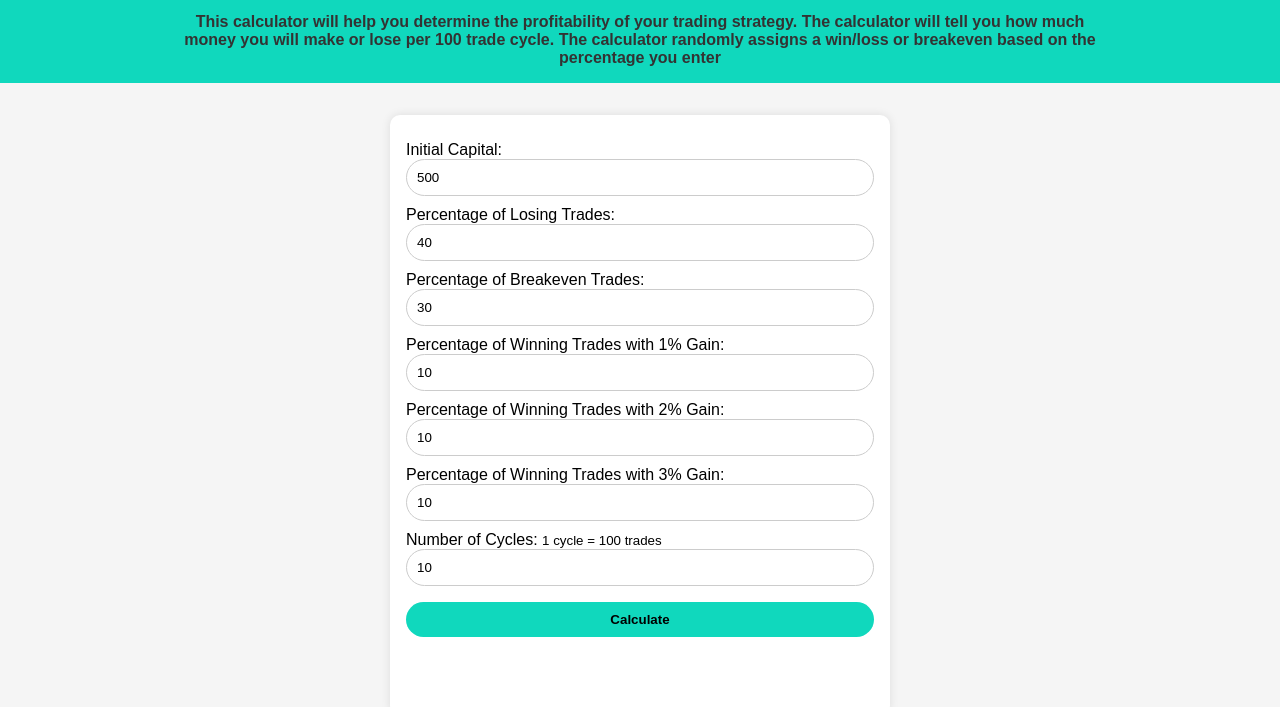
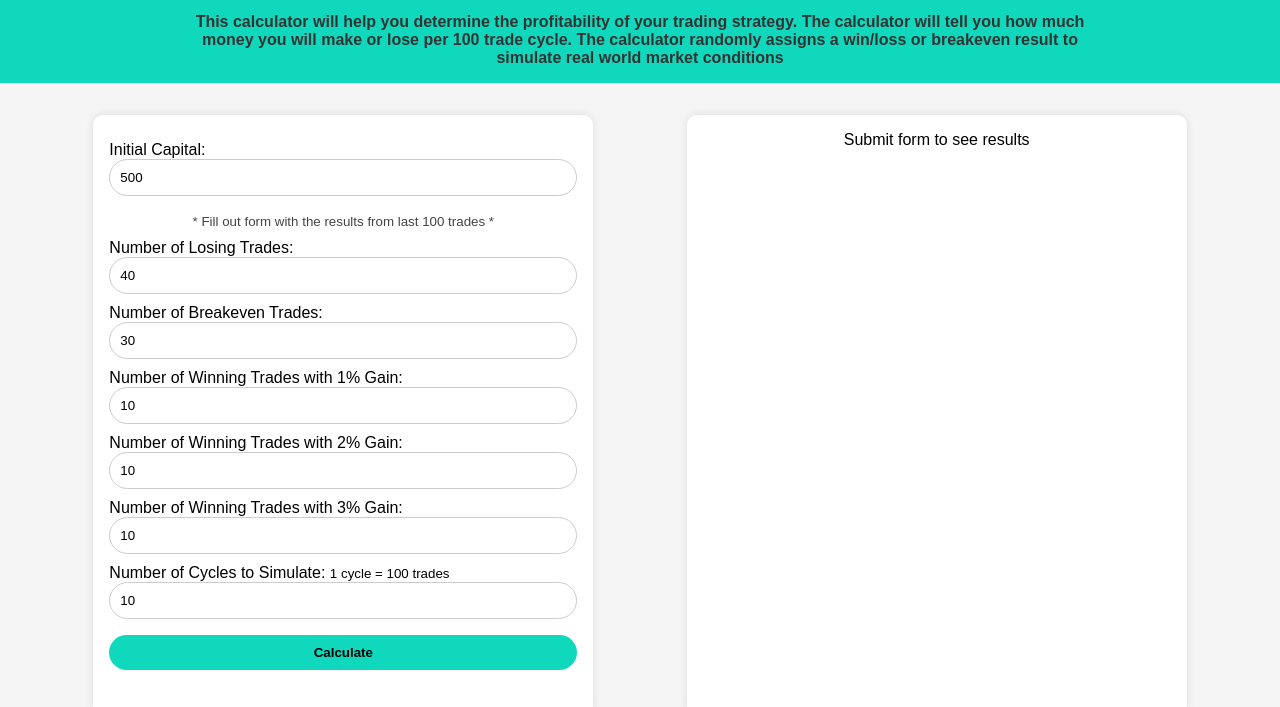
Before and after one commit to mbocon/trading-calculator, a plain HTML site: page index.html in a window 1280 px wide. Shown: the part 56-763 px from the top of the page. Drawn offline with Linux system fonts and the light colour scheme.

Commit message:
wip: update html structure

```diff
--- a/index.html
+++ b/index.html
@@ -13,35 +13,42 @@
 <body>
     <header id="header">
         <h1>Trading Strategy Calculator</h1>
-        <p id="p">This calculator will help you determine the profitability of your trading strategy. The calculator will tell you how much money you will make or lose per 100 trade cycle. The calculator randomly assigns a win/loss or breakeven based on the percentage you enter</p>
+        <p id="p">This calculator will help you determine the profitability of your trading strategy. The calculator
+            will tell you how much money you will make or lose per 100 trade cycle. The calculator randomly assigns a
+            win/loss or breakeven result to simulate real world market conditions</p>
     </header>
     <main>
         <form id="form">
             <label for="capital">Initial Capital:</label>
             <input type="number" id="capital" name="capital" value="500">
-
-            <label for="losePercent">Percentage of Losing Trades:</label>
+            <br>
+            <small style="color:rgb(68, 68, 68); text-align: center">* Fill out form with the results from last 100 trades *</small>
+            <label for="losePercent">Number of Losing Trades:</label>
             <input type="number" id="losePercent" name="losePercent" value="40">
 
-            <label for="breakEvenPercent">Percentage of Breakeven Trades:</label>
+            <label for="breakEvenPercent">Number of Breakeven Trades:</label>
             <input type="number" id="breakEvenPercent" name="breakEvenPercent" value="30">
 
-            <label for="win1Percent">Percentage of Winning Trades with 1% Gain:</label>
+            <label for="win1Percent">Number of Winning Trades with 1% Gain:</label>
             <input type="number" id="win1Percent" name="win1Percent" value="10">
 
-            <label for="win2Percent">Percentage of Winning Trades with 2% Gain:</label>
+            <label for="win2Percent">Number of Winning Trades with 2% Gain:</label>
             <input type="number" id="win2Percent" name="win2Percent" value="10">
 
-            <label for="win3Percent">Percentage of Winning Trades with 3% Gain:</label>
+            <label for="win3Percent">Number of Winning Trades with 3% Gain:</label>
             <input type="number" id="win3Percent" name="win3Percent" value="10">
 
-            <label for="cycles">Number of Cycles: <small>1 cycle = 100 trades</small></label>
+            <label for="cycles">Number of Cycles to Simulate: <small>1 cycle = 100 trades</small></label>
             <input type="number" id="cycles" name="cycles" value="10">
 
             <button id="calculate-btn" type="submit">Calculate</button>
         </form>
 
-        <div id="result" style="display:none"></div>
+        <section id="result">
+            <div id="best"></div>
+                    <p id="result_p" style="text-align: center; margin-bottom: 1rem;">Submit form to see results</p>
+            <table id="all"> </table>
+        </section>
     </main>
 
 </body>
```
